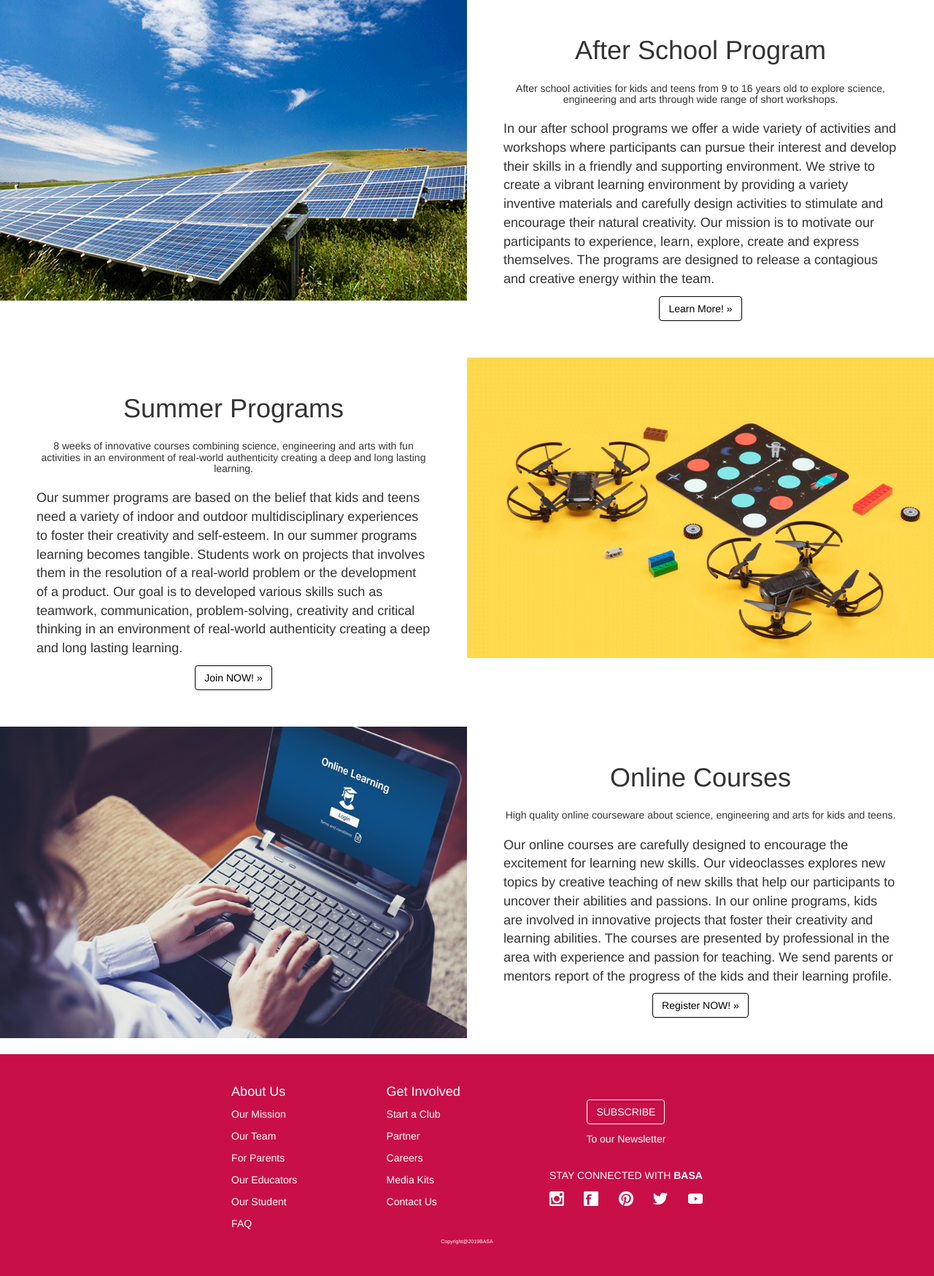
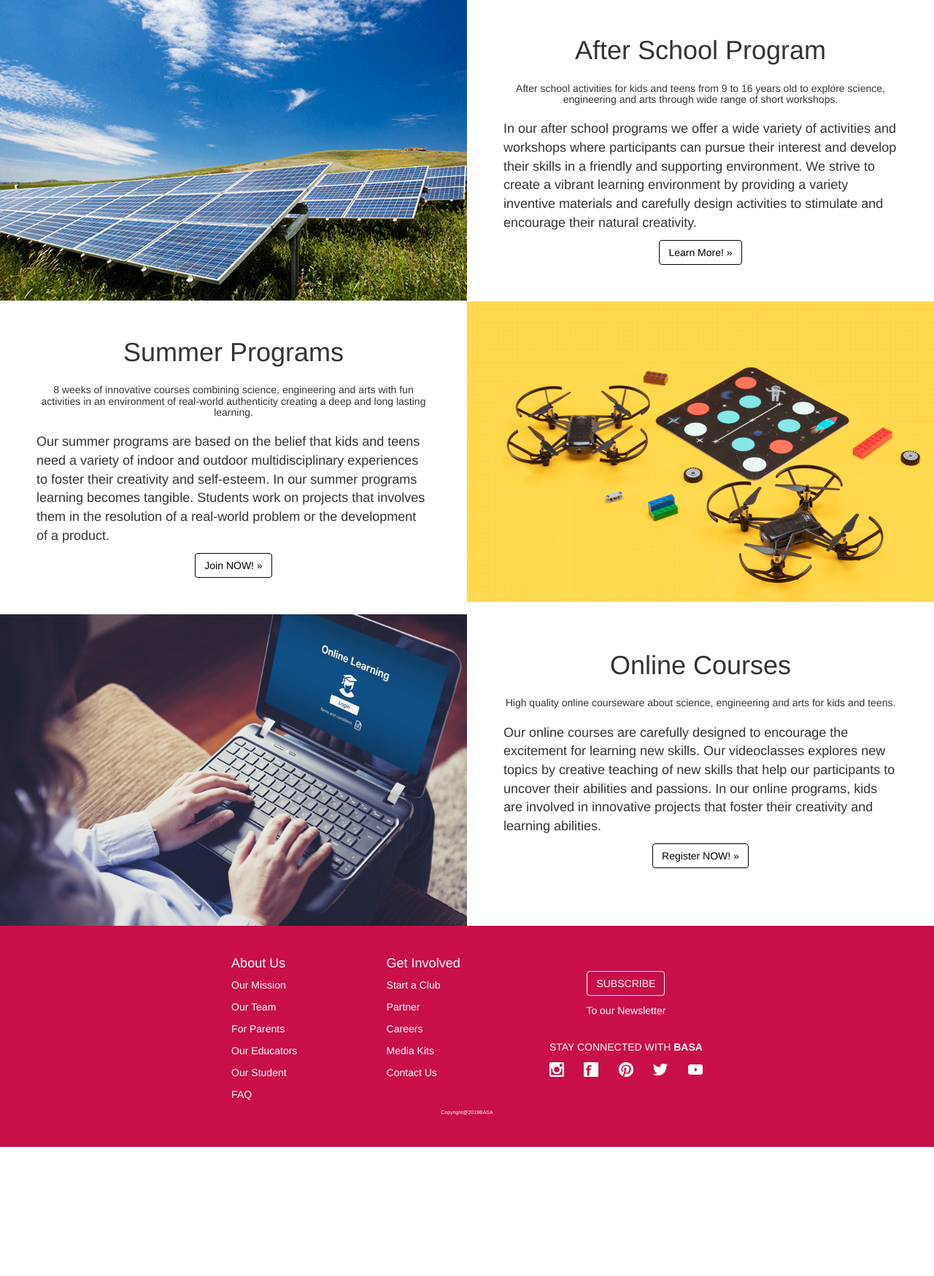
Before and after one commit to jxu43/BASA, a Node server app: page / in a window 1280 px wide. Shown: the part 914-2663 px from the top of the page at 73% size. After the commit the page ends 2486 px from the top, so only its background shows below. Run offline with Node 20, Linux system fonts and the light colour scheme; some libraries are stand-ins or nearby versions.

Commit message:
fix bugs

```diff
--- a/client/public/css/catalog.css
+++ b/client/public/css/catalog.css
@@ -123,9 +123,11 @@
   background-color: rgb(26, 190, 229);
   margin: 5px;
   color: white;
+  border-radius: 8px;
 }
 
 .course-pic {
   width: 100%;
   height: 50%;
+  border-radius: 8px 8px 0 0;
 }
--- a/client/public/css/comment.css
+++ b/client/public/css/comment.css
@@ -101,7 +101,7 @@ body {
 }
 .comment_block .new_comment .comment_toolbar ul {
   list-style-type: none;
-  padding-left: 75px;
+  padding-left: 5px;
   font-size: 0;
 }
 .comment_block .new_comment .comment_toolbar ul li {
--- a/client/views/section.hbs
+++ b/client/views/section.hbs
@@ -65,7 +65,6 @@
                                     <p><span style="color: black; font-weight: bold">{{this.userId}}: </span>{{this.content}}</p>
                                    <div class="comment_details">
                                     <ul style="float: left; margin-top: 10px">
-                                        <li><i class="fa fa-pencil"></i> <span style="color: #555">{{this.userId}}</span></li>
                                         <li><i class="fa fa-clock-o"></i>{{this.time}}</li>
                                     </ul>
                                     </div>
@@ -74,10 +73,9 @@
                         </div>
                         <div class="comment_toolbar">
                             {{#each this.replies}}
-                                <div class="comment_details">
-                                    <p style="text-align: center; padding-top: 10px; color: #555">{{this.content}}</p>
+                                <div class="comment_details" style="line-height: 0.5">
+                                    <p style="padding-top: 10px; color: #555; font-size: 4px; padding-left: 10px"><span style="font-weight: bold">{{this.userId}}: </span>{{this.content}}</p>
                                     <ul>
-                                        <li><i class="fa fa-pencil"></i> <span class="user">{{this.userId}}</span></li>
                                         <li><i class="fa fa-clock-o"></i>{{this.time}}</li>
                                     </ul>
                                 </div>
--- a/client/views/welcome.hbs
+++ b/client/views/welcome.hbs
@@ -63,7 +63,7 @@
             <div class="padding-large">
                 <h1 class="w3-center">After School Program</h1><br>
                 <h5 class="w3-center" style="margin-top: -5px; margin-bottom: 20px">After school activities for kids and teens from 9 to 16 years old to explore science, engineering and arts through wide range of short workshops.</h5>
-                <p class="w3-large">In our after school programs we offer a wide variety of activities and workshops where participants can pursue their interest and develop their skills in a friendly and supporting  environment.  We strive to create a vibrant learning environment by providing  a variety inventive materials and carefully design activities to stimulate and encourage their natural creativity. Our mission is to motivate our participants to experience, learn, explore, create and express themselves. The programs are designed to release a contagious and creative energy within the team.</p>
+                <p class="w3-large">In our after school programs we offer a wide variety of activities and workshops where participants can pursue their interest and develop their skills in a friendly and supporting  environment.  We strive to create a vibrant learning environment by providing  a variety inventive materials and carefully design activities to stimulate and encourage their natural creativity.</p>
                 <p class="w3-center"><a href="/courses/catalog" class="btn btn-large" style="color: black; border-color: black">Learn More! &raquo;</a></p>
             </div>
         </div>
@@ -75,7 +75,7 @@
             <div class="padding-large">
                 <h1 class="w3-center">Summer Programs</h1><br>
                 <h5 class="w3-center" style="margin-top: -5px; margin-bottom: 20px"> 8 weeks of innovative courses combining science, engineering and arts with fun activities in an environment of real-world authenticity creating a deep and long lasting learning.</h5>
-                <p class="w3-large">Our summer programs are based on the belief that kids and teens need a variety of indoor and outdoor multidisciplinary experiences to foster their creativity and self-esteem. In our summer programs learning becomes tangible. Students work on projects that involves them in the resolution of a real-world problem or the development of a product. Our goal is to developed various skills such as teamwork, communication, problem-solving, creativity and critical thinking in an environment of real-world authenticity creating a deep and long lasting learning.</p>
+                <p class="w3-large">Our summer programs are based on the belief that kids and teens need a variety of indoor and outdoor multidisciplinary experiences to foster their creativity and self-esteem. In our summer programs learning becomes tangible. Students work on projects that involves them in the resolution of a real-world problem or the development of a product.</p>
                 <p class="w3-center"><a href="/courses/catalog" class="btn btn-large" style="color: black; border-color: black">Join NOW! &raquo;</a></p>
             </div>
         </div>
@@ -94,7 +94,7 @@
             <div class="padding-large">
                 <h1 class="w3-center">Online Courses</h1><br>
                 <h5 class="w3-center" style="margin-top: -5px; margin-bottom: 20px">High quality online courseware about science, engineering and arts for kids and teens.</h5>
-                <p class="w3-large">Our online courses are carefully designed to encourage the excitement for learning new skills. Our videoclasses explores new topics by creative teaching of new skills that help our participants to uncover their abilities and passions. In our online programs, kids are involved in innovative projects that foster their creativity and learning abilities. The courses are presented by professional in the area with experience and passion for teaching. We send parents or mentors report of the progress of the kids and their learning profile.</p>
+                <p class="w3-large">Our online courses are carefully designed to encourage the excitement for learning new skills. Our videoclasses explores new topics by creative teaching of new skills that help our participants to uncover their abilities and passions. In our online programs, kids are involved in innovative projects that foster their creativity and learning abilities.</p>
                 <p class="w3-center"><a href="/courses/catalog" class="btn btn-large" style="color: black; border-color: black">Register NOW! &raquo;</a></p>
             </div>
         </div>
```
